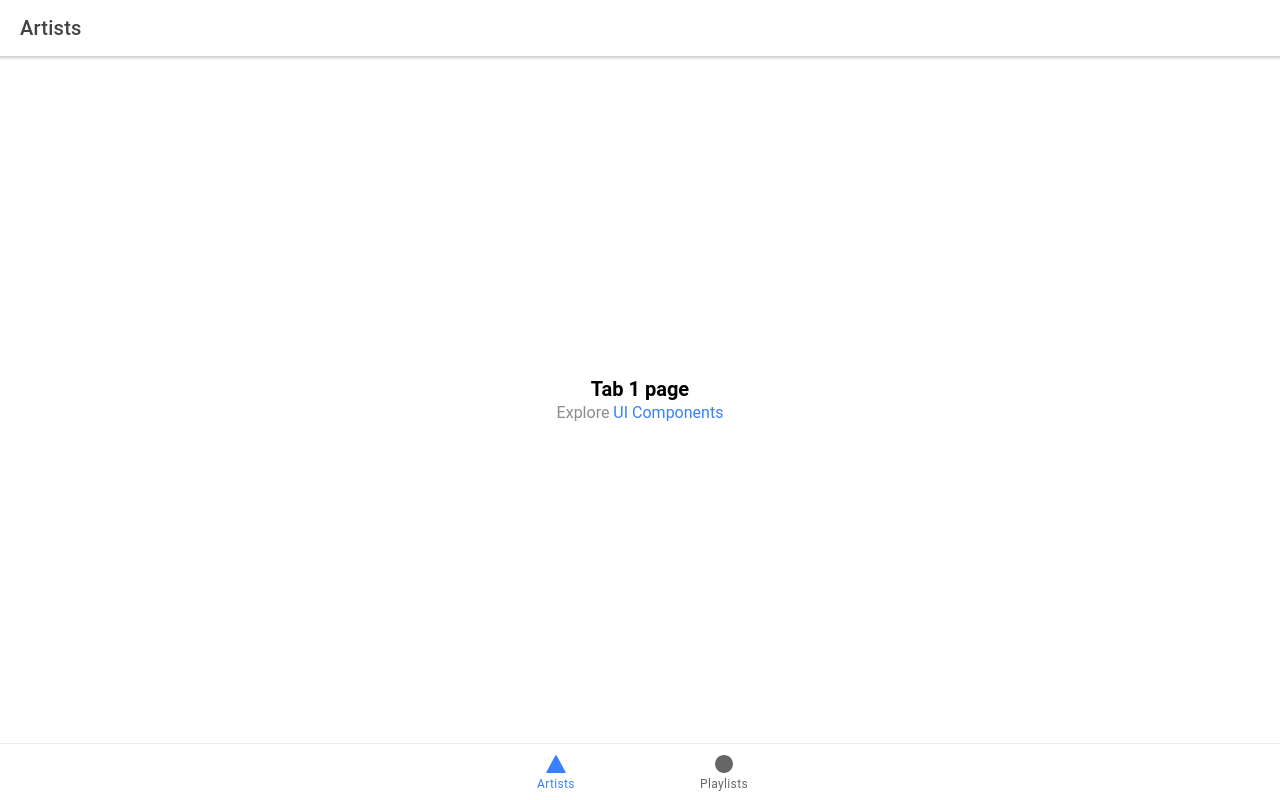
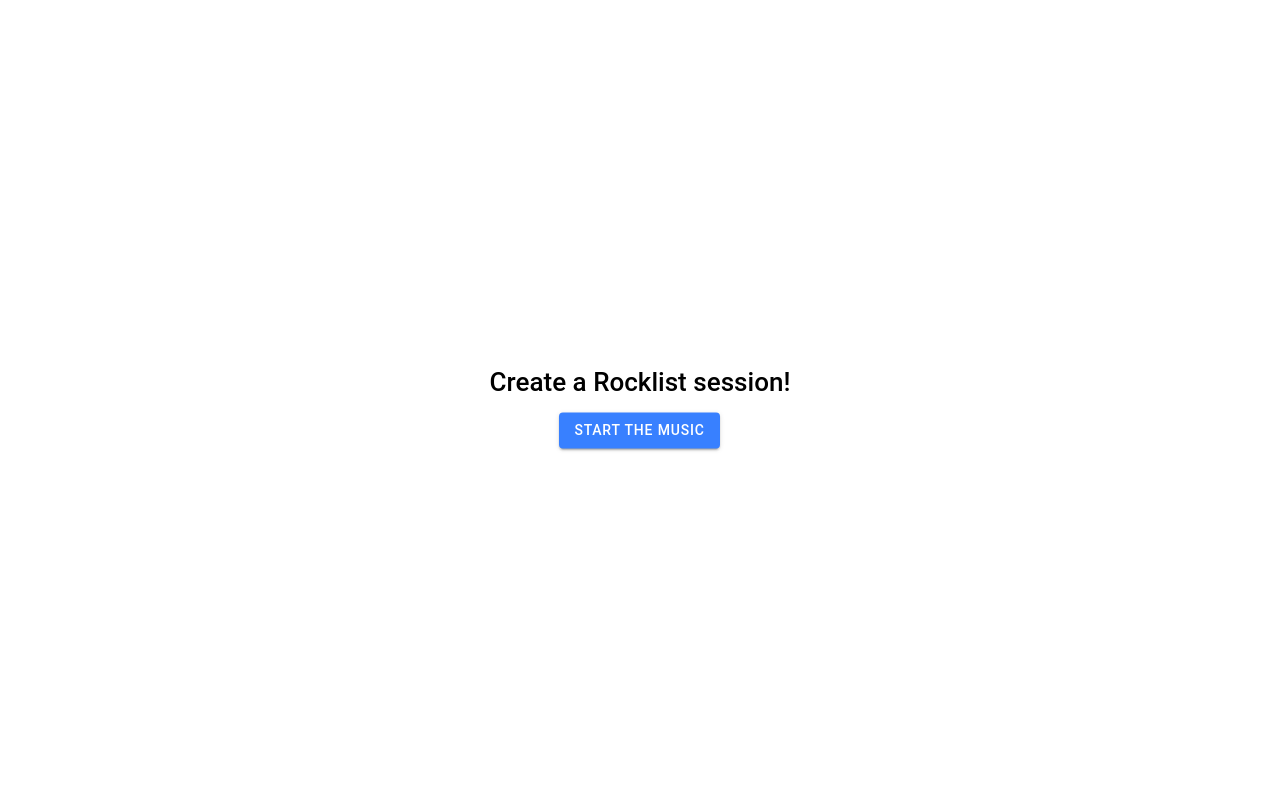
Before and after one commit to bakkerjean/exercise, a React (Create React App) app in the folder client/: page / in a window 1280 px wide. Before the commit this address led to /artists. Built offline with nearby package versions, Linux system fonts and the light colour scheme.

Commit message:
created login page with simple session

```diff
--- a/client/src/App.tsx
+++ b/client/src/App.tsx
@@ -1,4 +1,4 @@
-import React from 'react'
+import React, { useState } from 'react'
 import { Redirect, Route } from 'react-router-dom'
 import {
   IonApp,
@@ -15,6 +15,7 @@ import { ellipse, triangle } from 'ionicons/icons'
 import Artists from './pages/Artists'
 import Playlists from './pages/Playlists'
 import NotFound from './pages/NotFound'
+import Login from './pages/Login'
 
 /* Core CSS required for Ionic components to work properly */
 import '@ionic/react/css/core.css'
@@ -35,8 +36,19 @@ import '@ionic/react/css/display.css'
 /* Theme variables */
 import './theme/variables.css'
 
-const App: React.FC = () => (
+const App: React.FC = () => {
+  const activeSession = sessionStorage.getItem('rocklistSession')
+
+  const [loggedIn, setLoggedIn] = useState(activeSession || false)
+
+  const isLoggedIn = (val: any) => {
+    setLoggedIn(val)
+  }
+
+  return (
     <IonApp>
+      {!loggedIn && <Login isLoggedIn={isLoggedIn} />}
+      {loggedIn && (
         <IonReactRouter>
           <IonTabs>
             <IonRouterOutlet>
@@ -61,7 +73,9 @@ const App: React.FC = () => (
             </IonTabBar>
           </IonTabs>
         </IonReactRouter>
+      )}
     </IonApp>
   )
+}
 
 export default App
--- /dev/null
+++ b/client/src/pages/Login/index.tsx
@@ -0,0 +1,26 @@
+import React from 'react'
+import { IonText, IonButton } from '@ionic/react'
+
+export interface LoginProps {
+  isLoggedIn: (val: any) => void
+}
+
+const Login: React.FC<LoginProps> = ({ isLoggedIn }) => {
+  const login = () => {
+    sessionStorage.setItem('rocklistSession', 'true')
+    isLoggedIn(true)
+  }
+
+  return (
+    <div className="container">
+      <div className="item">
+        <IonText>
+          <h1>Create a Rocklist session!</h1>
+        </IonText>
+        <IonButton onClick={() => login()}>Start the music</IonButton>
+      </div>
+    </div>
+  )
+}
+
+export default Login
```
Lines whose indentation alone changed are shown as unchanged.
